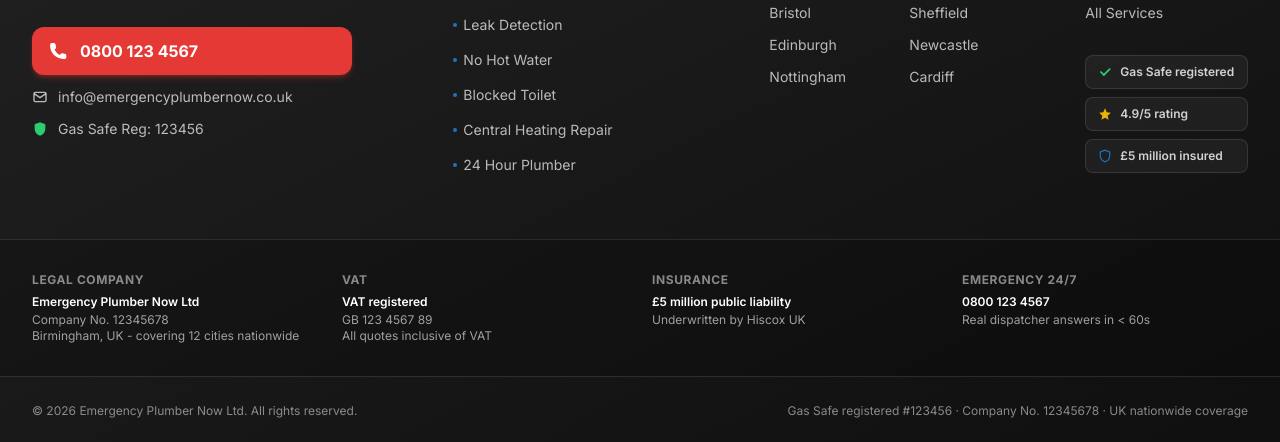
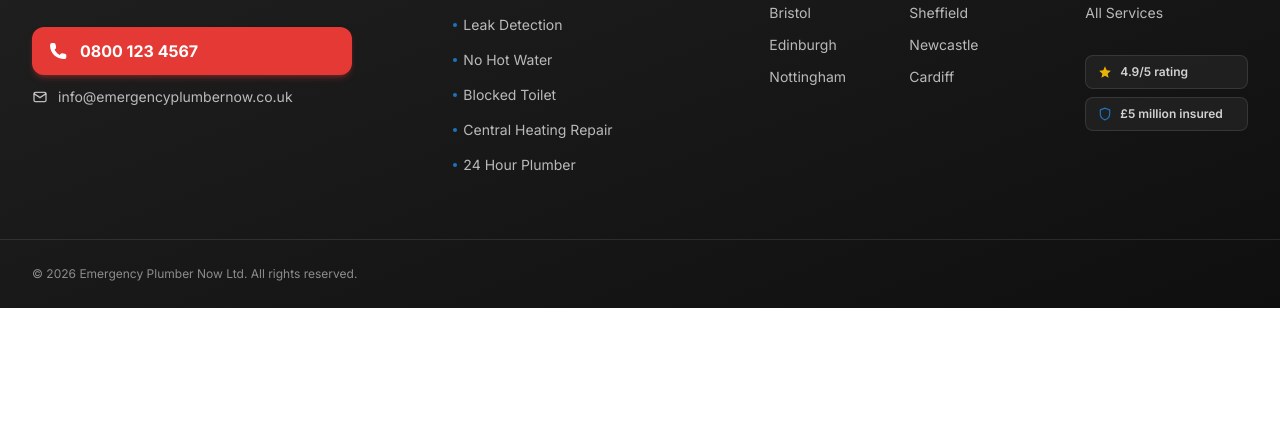
Before and after one commit to atifjan2019/Emergency-plumber, a Next.js app: page /areas in a window 1280 px wide. Shown: the part 2370-2812 px from the top of the page. After the commit the page ends 2678 px from the top, so only its background shows below. Built offline with nearby package versions, Linux system fonts and the light colour scheme; no server answers.

Commit message:
feat: simplify footer component by removing redundant company details and gas safe registration display

```diff
--- a/components/Footer.tsx
+++ b/components/Footer.tsx
@@ -4,11 +4,7 @@
 import { getSettings } from '@/lib/settings';
 import {
   LEGAL_COMPANY_NAME,
-  COMPANY_NUMBER,
-  VAT_NUMBER,
-  SERVICE_BASE,
   PUBLIC_LIABILITY_COVER,
-  INSURANCE_PROVIDER,
 } from '@/lib/constants';
 
 export default async function Footer() {
@@ -68,12 +64,6 @@
                 {s.address}
               </p>
             )}
-            <p className="flex items-center gap-2.5 text-sm text-white/70">
-              <svg viewBox="0 0 24 24" fill="currentColor" className="h-4 w-4 shrink-0 text-green" aria-hidden>
-                <path d="M12 2L4 5v7c0 5 3.5 8.5 8 10 4.5-1.5 8-5 8-10V5l-8-3z" />
-              </svg>
-              Gas Safe Reg: {s.gasSafeNumber}
-            </p>
           </div>
         </div>
 
@@ -115,12 +105,6 @@
 
           <div className="mt-8 flex flex-col gap-2">
             <span className="inline-flex items-center gap-2 rounded-lg bg-white/5 border border-white/10 px-3 py-2 text-xs font-semibold text-white/80">
-              <svg viewBox="0 0 24 24" fill="currentColor" className="h-3.5 w-3.5 text-green" aria-hidden>
-                <path d="M5 12l5 5L20 7" stroke="currentColor" strokeWidth="3" fill="none" strokeLinecap="round" />
-              </svg>
-              Gas Safe registered
-            </span>
-            <span className="inline-flex items-center gap-2 rounded-lg bg-white/5 border border-white/10 px-3 py-2 text-xs font-semibold text-white/80">
               <svg viewBox="0 0 24 24" fill="currentColor" className="h-3.5 w-3.5 text-yellow-500" aria-hidden>
                 <path d="M12 2l2.9 6.9L22 10l-5.5 4.8L18.2 22 12 18.3 5.8 22l1.7-7.2L2 10l7.1-1.1L12 2z" />
               </svg>
@@ -136,40 +120,9 @@
         </div>
       </div>
 
-      {/* Company trust details band */}
-      <div className="border-t border-white/10 bg-black/20">
-        <div className="container-content py-8 grid gap-6 sm:grid-cols-2 lg:grid-cols-4 text-xs">
-          <div>
-            <div className="font-bold uppercase tracking-wider text-white/50">Legal company</div>
-            <div className="mt-1.5 font-semibold text-white">{LEGAL_COMPANY_NAME}</div>
-            <div className="mt-0.5 text-white/60">Company No. {COMPANY_NUMBER}</div>
-            <div className="text-white/60">{SERVICE_BASE}</div>
-          </div>
-          <div>
-            <div className="font-bold uppercase tracking-wider text-white/50">VAT</div>
-            <div className="mt-1.5 font-semibold text-white">VAT registered</div>
-            <div className="mt-0.5 text-white/60">{VAT_NUMBER}</div>
-            <div className="text-white/60">All quotes inclusive of VAT</div>
-          </div>
-          <div>
-            <div className="font-bold uppercase tracking-wider text-white/50">Insurance</div>
-            <div className="mt-1.5 font-semibold text-white">{PUBLIC_LIABILITY_COVER} public liability</div>
-            <div className="mt-0.5 text-white/60">Underwritten by {INSURANCE_PROVIDER}</div>
-          </div>
-          <div>
-            <div className="font-bold uppercase tracking-wider text-white/50">Emergency 24/7</div>
-            <a href={`tel:${s.phoneTel}`} className="mt-1.5 inline-block font-semibold text-white hover:text-primary transition">
-              {s.phoneDisplay}
-            </a>
-            <div className="mt-0.5 text-white/60">Real dispatcher answers in &lt; 60s</div>
-          </div>
-        </div>
-      </div>
-
       <div className="border-t border-white/10">
-        <div className="container-content py-6 flex flex-col gap-3 sm:flex-row sm:items-center sm:justify-between text-xs text-white/50">
+        <div className="container-content py-6 text-xs text-white/50">
           <p>© {new Date().getFullYear()} {LEGAL_COMPANY_NAME}. All rights reserved.</p>
-          <p>Gas Safe registered #{s.gasSafeNumber} · Company No. {COMPANY_NUMBER} · UK nationwide coverage</p>
         </div>
       </div>
     </footer>
```
